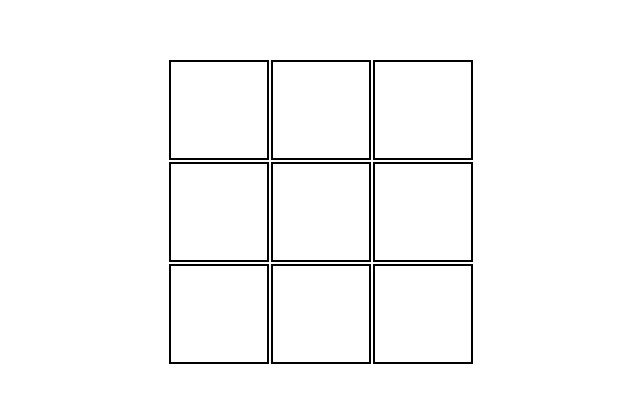
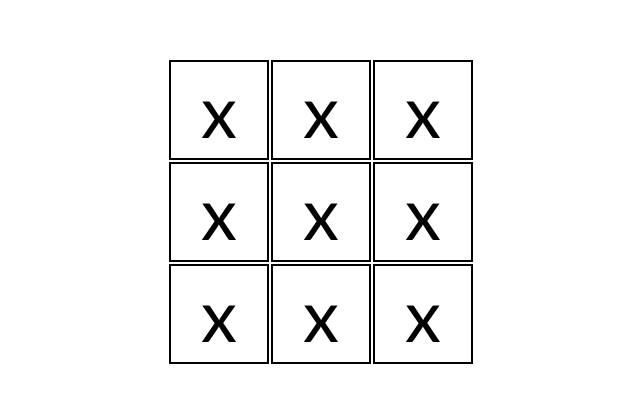
Before and after one commit to pohyongzhi/tic-tac-toe, a plain HTML site: page index.html in a window 1280 px wide. Shown: the part 188-590 px from the top of the page, without its empty margins (319-959 px from the left). Drawn offline with Linux system fonts and the light colour scheme.

Commit message:
Added display logic

```diff
--- a/index.html
+++ b/index.html
@@ -7,21 +7,21 @@
         <title>Tic Tac Toe</title>
     </head>
     <body>
-        <div class="container">
-            <div class="row-1">
-                <div class="col-1"></div>
-                <div class="col-2"></div>
-                <div class="col-3"></div>
+        <div id="container">
+            <div class="row" id="row-1">
+                <div class="col box" id="r1-c1"></div>
+                <div class="col box" id="r1-c2"></div>
+                <div class="col box" id="r1-c3"></div>
             </div>
-            <div class="row-2">
-                <div class="col-1"></div>
-                <div class="col-2"></div>
-                <div class="col-3"></div>
+            <div class="row" id="row-2">
+                <div class="col box" id="r2-c1"></div>
+                <div class="col box" id="r2-c2"></div>
+                <div class="col box" id="r2-c3"></div>
             </div>
-            <div class="row-3">
-                <div class="col-1"></div>
-                <div class="col-2"></div>
-                <div class="col-3"></div>
+            <div class="row" id="row-3">
+                <div class="col box" id="r3-c1"></div>
+                <div class="col box" id="r3-c2"></div>
+                <div class="col box" id="r3-c3"></div>
             </div>
         </div>
         <script src="logic.js"></script>
--- a/logic.js
+++ b/logic.js
@@ -1,18 +1,15 @@
 // Game board
-function gameBoard() {
-    return [
-        ["x", "o", "x"],
-        ["o", "x", "o"],
-        ["x", "o", "o"],
-    ];
+const gameBoard = (function gameBoard() {
+    // Private properties
+    let board = [];
+
+    function init() {
+        for (let i = 0; i < 3; i++) {
+            board.push(["x", "x", "x"]);
         }
-function winBoard1() {
-    return [
-        ["o", "o", "x"],
-        ["o", "o", "o"],
-        ["x", "o", "o"],
-    ];
     }
+
+    function reset() {}
 
     function checkWin() {
         // Check for horizontal win
@@ -50,4 +47,52 @@ function checkWin() {
         }
     }
 
-const board = new winBoard1();
+    function getBoard() {
+        return board;
+    }
+
+    return {
+        init,
+        getBoard,
+    };
+})();
+
+const displayController = (function displayController() {
+    function display(board) {
+        for (let r = 1; r <= 3; r++) {
+            for (let c = 1; c <= 3; c++) {
+                // Generate id
+                const tempId = "r" + r + "-" + "c" + c;
+
+                // Query the element
+                const tempDiv = document.getElementById(tempId);
+
+                // Draw the layout according to the board
+                tempDiv.innerHTML = board[r - 1][c - 1];
+            }
+        }
+    }
+
+    return {
+        display,
+    };
+})();
+
+// Game logic
+// let round = 0;
+
+// Add event listeners for all the div
+// divArr.forEach((div) => {
+//     div.addEventListener("click", () => {
+//         if (round % 2 === 0) {
+//             div.innerHTML = "X";
+//         } else {
+//             div.innerHTML = "O";
+//         }
+
+//         round++;
+//     });
+// });
+
+gameBoard.init();
+displayController.display(gameBoard.getBoard());
--- a/style.css
+++ b/style.css
@@ -11,6 +11,7 @@
   */
 * {
     margin: 0;
+    font-family: Calibri, sans-serif;
 }
 /*
     Typographic tweaks!
@@ -131,18 +132,25 @@ body {
     width: 100vw;
 }
 
-.container {
+#container {
     display: flex;
     flex-direction: column;
 }
 
-[class^="row"] {
+.row {
     display: flex;
 }
 
-[class^="col"] {
+.col {
     width: 100px;
     height: 100px;
     border: 2px solid black;
     margin: 1px;
 }
+
+.box {
+    display: flex;
+    justify-content: center;
+    align-items: center;
+    font-size: 72px;
+}
```
Lines whose indentation alone changed are shown as unchanged.
